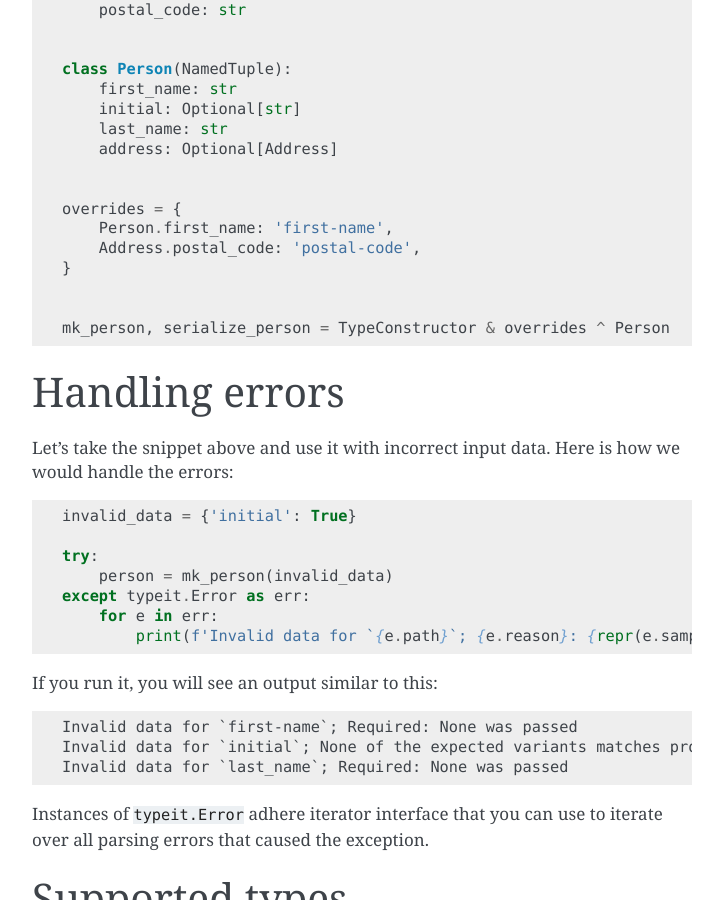
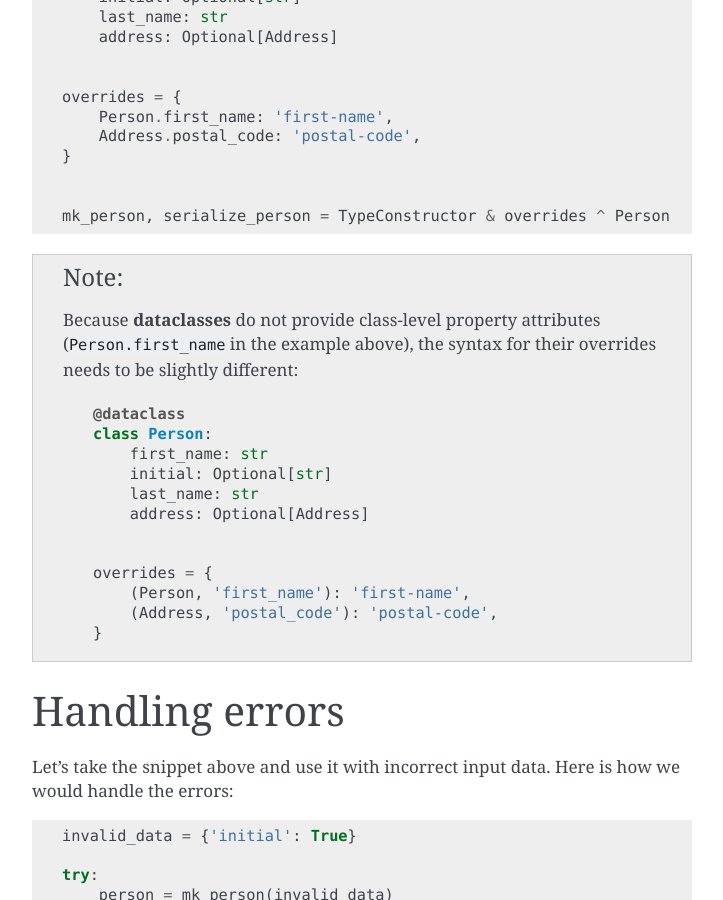
Before and after one commit to avanov/typeit, a Sphinx documentation site: the page built from docs/quickstart_guide.rst, in a window 1280 px wide and 900 px high, scrolled down 2416 px. Shown: the whole window, without its empty margins (388-1111 px from the left). Built offline with Sphinx 7.4.7, drawn with Linux system fonts in a browser that asks for light colours; some of the changed text lies outside the part shown.

Commit message:
update readme

```diff
--- a/README.rst
+++ b/README.rst
@@ -22,9 +22,10 @@
 Typeit
 ------
 
-`typeit` brings typed data into your project.
+**typeit** infers Python types from a sample JSON/YAML data, and provides you with the tools
+for serialising and parsing it. It works superb on Python 3.6 and above.
 
-Start using it by automatically generating types for your JSON payloads:
+Start using it by generating types for your JSON payloads:
 
 .. code-block:: bash
 
--- a/docs/index.rst
+++ b/docs/index.rst
@@ -6,8 +6,8 @@
 Type it!
 ========
 
-**typeit** brings typed data into your Python 3.6+ projects.
-
+**typeit** infers Python types from a sample JSON/YAML data, and provides you with the tools
+for serialising and parsing it. It works superb on Python 3.6 and above.
 
 Quickstart Guide
 ================
--- a/docs/quickstart_guide.rst
+++ b/docs/quickstart_guide.rst
@@ -141,6 +136,27 @@
 
 
     mk_person, serialize_person = TypeConstructor & overrides ^ Person
+
+
+.. note::
+
+    Because **dataclasses** do not provide class-level property attributes (``Person.first_name`` in the example above),
+    the syntax for their overrides needs to be slightly different:
+
+    .. code-block:: python
+
+        @dataclass
+        class Person:
+            first_name: str
+            initial: Optional[str]
+            last_name: str
+            address: Optional[Address]
+
+
+        overrides = {
+            (Person, 'first_name'): 'first-name',
+            (Address, 'postal_code'): 'postal-code',
+        }
 
 
 Handling errors
```
Also changed, not shown: other parts of docs/quickstart_guide.rst (+0 -5 lines).
